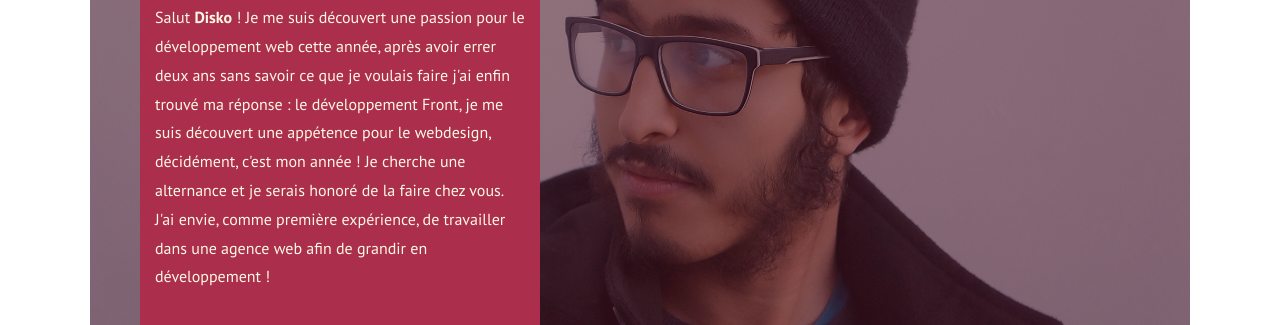
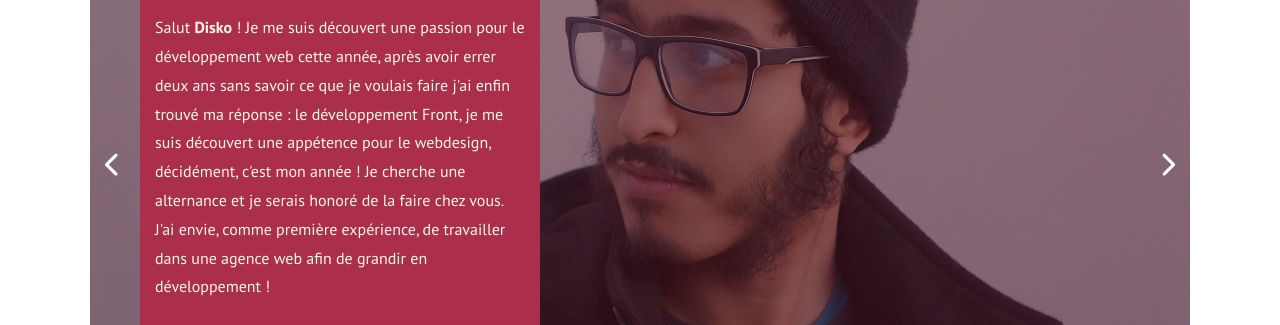
Before and after one commit to MehdiAlouafi/Disko, a website: page _www/index.html in a window 1280 px wide. Shown: the part 420-745 px from the top of the page. Drawn offline with Linux system fonts and the light colour scheme.

Commit message:
adding fancy effect to the slider__control

```diff
--- a/_www/index.html
+++ b/_www/index.html
@@ -39,8 +39,12 @@
 
     </section>
     <section class="slider">
-      <!-- <div class="slider__control slider__control--previous"></div> -->
-      <!-- <div class="slider__control slider__control--next"></div> -->
+      <div class="slider__control slider__control--previous">
+        <i class="fa fa-chevron-left"></i>
+      </div>
+      <div class="slider__control slider__control--next">
+        <i class="fa fa-chevron-right"></i>
+      </div>
       <div class="slider__slide slider__slide--presentation">
 
           <div class="presentation">
--- a/_www/sass/main.sass
+++ b/_www/sass/main.sass
@@ -75,17 +75,53 @@ header
   overflow: hidden
   &__control
     position: absolute
-    height: 70px
-    width: 110px
-    top: 50%
-    transform: translateY(-50%)
-    background-color: hotpink
+    font-size: 25px
+    top: 0
+    bottom: 0
+    // transform: translateY(-50%)
     z-index: 9999
     cursor: pointer
+    color: $white
+    display: flex
+    justify-content: center
+    align-items: center
     &--previous
-      left: 10px
+      padding: 15px 35px 15px 15px
+      text-align: center
+      left: 0px
+      &:before
+        content: ' '
+        display: block
+        position: absolute
+        height: 100%
+        width: 100%
+        top: 0
+        left: 0
+        z-index: -1
+        opacity: 0
+        background-image: linear-gradient(-90deg, rgba(255,255,255,0.00) 0%, rgba(0,0,0,0.30) 100%)
+        transition: opacity 0.3s ease-in-out
+      &:hover:before
+        opacity: 1
     &--next
-      right: 10px
+      padding: 15px 15px 15px 35px
+      right: 0px
+      text-align: right
+      transition: all 0.3s ease-in-out
+      &:before
+        content: ' '
+        display: block
+        position: absolute
+        height: 100%
+        width: 100%
+        top: 0
+        left: 0
+        z-index: -1
+        opacity: 0
+        background-image: linear-gradient(90deg, rgba(255,255,255,0.00) 0%, rgba(0,0,0,0.30) 100%)
+        transition: opacity 0.3s ease-in-out
+      &:hover:before
+        opacity: 1
   &__slide
     height: 100%
     width: 100%
@@ -180,7 +216,7 @@ header
   max-width: 400px
   background-color: $red
   height: 100%
-  padding: 15px
+  padding: 25px 15px
   text-align: center
   transform: translateX(50px)
   color: $beige
@@ -194,7 +230,7 @@ header
       position: 50%
     border-radius: 50%
     margin: 0px auto
-    box-shadow: 0 0 0 5px $blue
+    box-shadow: 0 0 0 5px $redBold, 0 0 0 10px $beige
   &__name
     h2
       font-size: 35px
@@ -229,15 +265,18 @@ header
       font-size: 26px
       display: block
       padding: 20px
-      color: $beige
+      color: rgba($beige,0.6)
       position: relative
+      transition: color 0.3s ease-in-out
+      &:hover
+        color: $beige
   &__hire-me
     color: $redBold
     display: inline-block
     padding: 25px 45px
     background-color: $beige
     position: relative
-    top: 150px
+    top: 130px
     border-radius: 3px
     box-shadow: 0 17px 10px -10px rgba($black,0.5)
     transition: all 0.3s ease-in-out
```
Also changed, not shown: _www/main.css.
